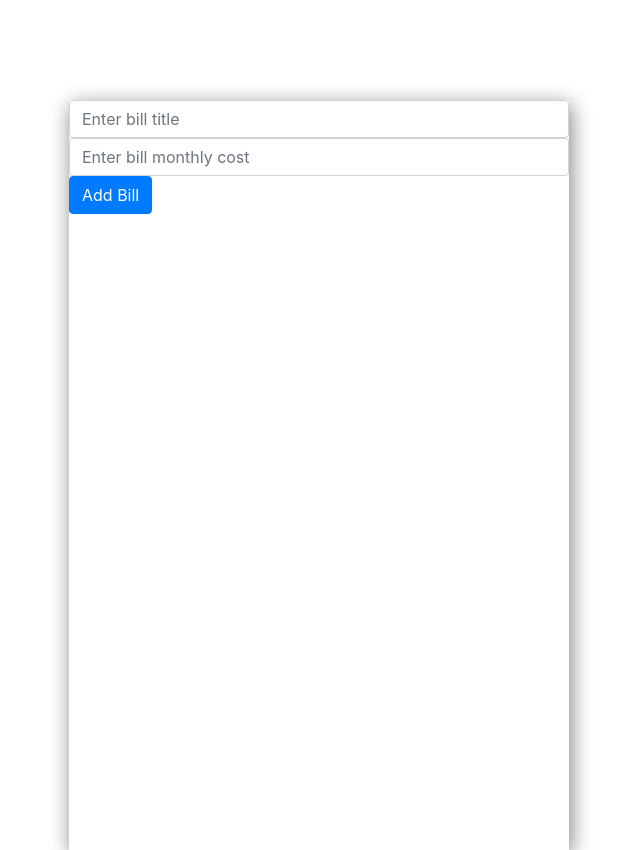
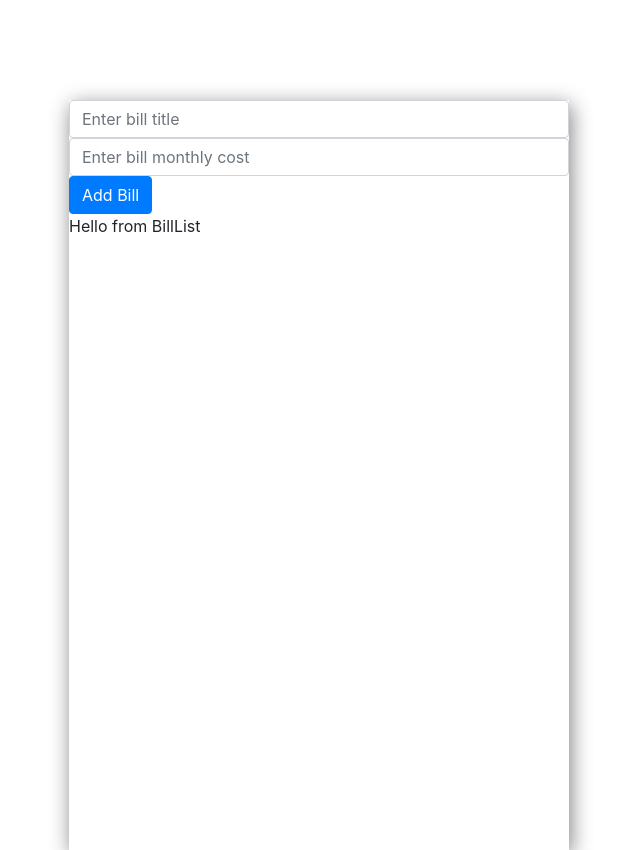
Before and after one commit to snsaleh1/react-budget-app, a React (Create React App) app: page / in a window 1280 px wide. Shown: the whole page, without its empty margins (321-961 px from the left). Built offline with nearby package versions, Linux system fonts and the light colour scheme.

Commit message:
BillList component files created and imported to App

```diff
--- a/src/Components/App/App.js
+++ b/src/Components/App/App.js
@@ -1,11 +1,13 @@
 import React from 'react';
 import './App.css';
 import AddBill from '../AddBill/AddBill';
+import BillList from '../BillList/BillList';
 
 const App = () => {
   return (
     <div className='bills-container'>
       <AddBill />
+      <BillList />
     </div>
   );
 }
--- /dev/null
+++ b/src/Components/BillList/BillList.js
@@ -0,0 +1,11 @@
+import React, { useContext, useState } from 'react';
+import './style.css';
+
+const BillList = () => {
+
+    return (
+        <>Hello from BillList</>
+      );
+};
+
+export default BillList;
```
Also changed, not shown: src/Components/BillList/style.css (added).
